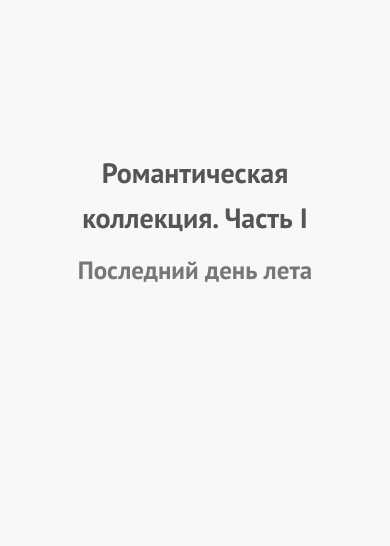
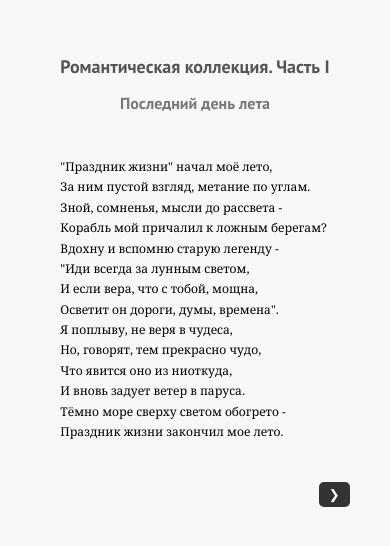
Before and after one commit to romanticcollectionplace/romantic.collection.place.github.io, a plain HTML site: page index.html in a window 390 px wide. Shown: the part 152-698 px from the top of the page. Drawn offline with Linux system fonts and the light colour scheme.

Commit message:
refactor: add mobile and nav styles

```diff
--- a/main.js
+++ b/main.js
@@ -2,7 +2,17 @@ const poems = [
     {
         "title": "Романтическая коллекция. Часть I",
         "subtitle": "Последний день лета",
-        "text": ''
+        "text": '"Праздник жизни" начал моё лето,\nЗа ним пустой взгляд, метание по углам.\nЗной, сомненья, мысли до рассвета - \nКорабль мой причалил к ложным берегам?\nВдохну и вспомню старую легенду - \n"Иди всегда за лунным светом,\nИ если вера, что с тобой, мощна,\nОсветит он дороги, думы, времена".\nЯ поплыву, не веря в чудеса,\nНо, говорят, тем прекрасно чудо,\nЧто явится оно из ниоткуда,\nИ вновь задует ветер в паруса.\nТёмно море сверху светом обогрето - \nПраздник жизни закончил мое лето.'
+    },
+    {
+        "title": "Романтическая коллекция. Часть I",
+        "subtitle": "Последний день лета",
+        "text": '"Праздник жизни" начал моё лето,\nЗа ним пустой взгляд, метание по углам.\nЗной, сомненья, мысли до рассвета - \nКорабль мой причалил к ложным берегам?\nВдохну и вспомню старую легенду - \n"Иди всегда за лунным светом,\nИ если вера, что с тобой, мощна,\nОсветит он дороги, думы, времена".\nЯ поплыву, не веря в чудеса,\nНо, говорят, тем прекрасно чудо,\nЧто явится оно из ниоткуда,\nИ вновь задует ветер в паруса.\nТёмно море сверху светом обогрето - \nПраздник жизни закончил мое лето.'
+    },
+    {
+        "title": "Романтическая коллекция. Часть I",
+        "subtitle": "Последний день лета",
+        "text": '"Праздник жизни" начал моё лето,\nЗа ним пустой взгляд, метание по углам.\nЗной, сомненья, мысли до рассвета - \nКорабль мой причалил к ложным берегам?\nВдохну и вспомню старую легенду - \n"Иди всегда за лунным светом,\nИ если вера, что с тобой, мощна,\nОсветит он дороги, думы, времена".\nЯ поплыву, не веря в чудеса,\nНо, говорят, тем прекрасно чудо,\nЧто явится оно из ниоткуда,\nИ вновь задует ветер в паруса.\nТёмно море сверху светом обогрето - \nПраздник жизни закончил мое лето.'
     },
 ];
 
--- a/style.css
+++ b/style.css
@@ -19,7 +19,6 @@ body {
 
 .container {
     background-color: #f8f8f8;
-    width: 100%;
     max-width: 800px;
 }
 
@@ -61,10 +60,10 @@ main {
 
 #poem-text {
     font-family: "Noto Serif", serif;
-    font-size:16px;
+    font-size: 16px;
     color: #000;
     white-space: pre-wrap;
-    line-height: 1.6;
+    line-height: 1.8;
     margin-top: 40px;
 }
 
@@ -75,7 +74,6 @@ nav {
 }
 
 .nav-btn {
-    width: 165px;
     padding: 10px 20px;
     font-size: 16px;
     background-color: #333;
@@ -94,3 +92,28 @@ nav {
 .nav-btn.hidden {
     visibility: hidden;
 }
+
+
+@media only screen and (max-width: 600px) {
+    #poem-container {
+        max-width: none;
+    }
+
+    #poem-title {
+        font-size: 18px;
+    }
+
+    #poem-subtitle {
+        font-size: 16px;
+    }
+
+    #poem-text {
+        font-size: 12px;
+        line-height: 1.7;
+    }
+
+    .nav-btn {
+        padding: 5px 10px;
+        font-size: 13px;
+    }
+}
```
